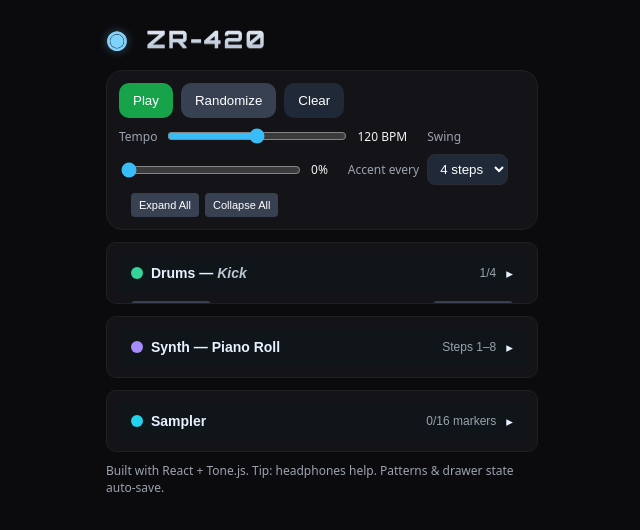
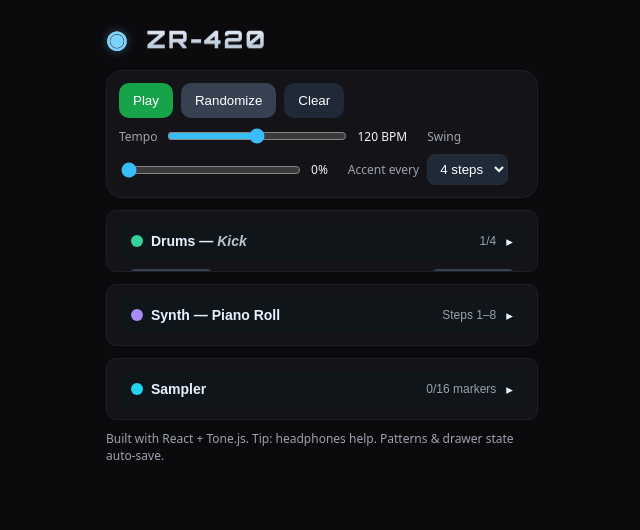
Before and after one commit to Tekknobot/react-stepseq-web, a React (Vite) app: page / in a window 1280 px wide. Shown: the top 530 px of the page, without its empty margins (318-958 px from the left). Built offline with nearby package versions, Linux system fonts and the light colour scheme.

Commit message:
Remove expand/collapse all buttons.

```diff
--- a/src/App.tsx
+++ b/src/App.tsx
@@ -461,12 +461,6 @@ export default function App() {
           <select value={accentEvery} onChange={(e)=>setAccentEvery(parseInt(e.target.value))}>
             {[0,2,3,4,8].map(n => <option key={n} value={n}>{n===0?'Off':`${n} steps`}</option>)}
           </select>
-
-          {/* Collapse/Expand all */}
-          <div className="row" style={{ marginLeft: 12, gap: 6 }}>
-            <button className="button secondary xs" onClick={expandAll}>Expand All</button>
-            <button className="button secondary xs" onClick={collapseAll}>Collapse All</button>
-          </div>
         </div>
       </div>
 
```
